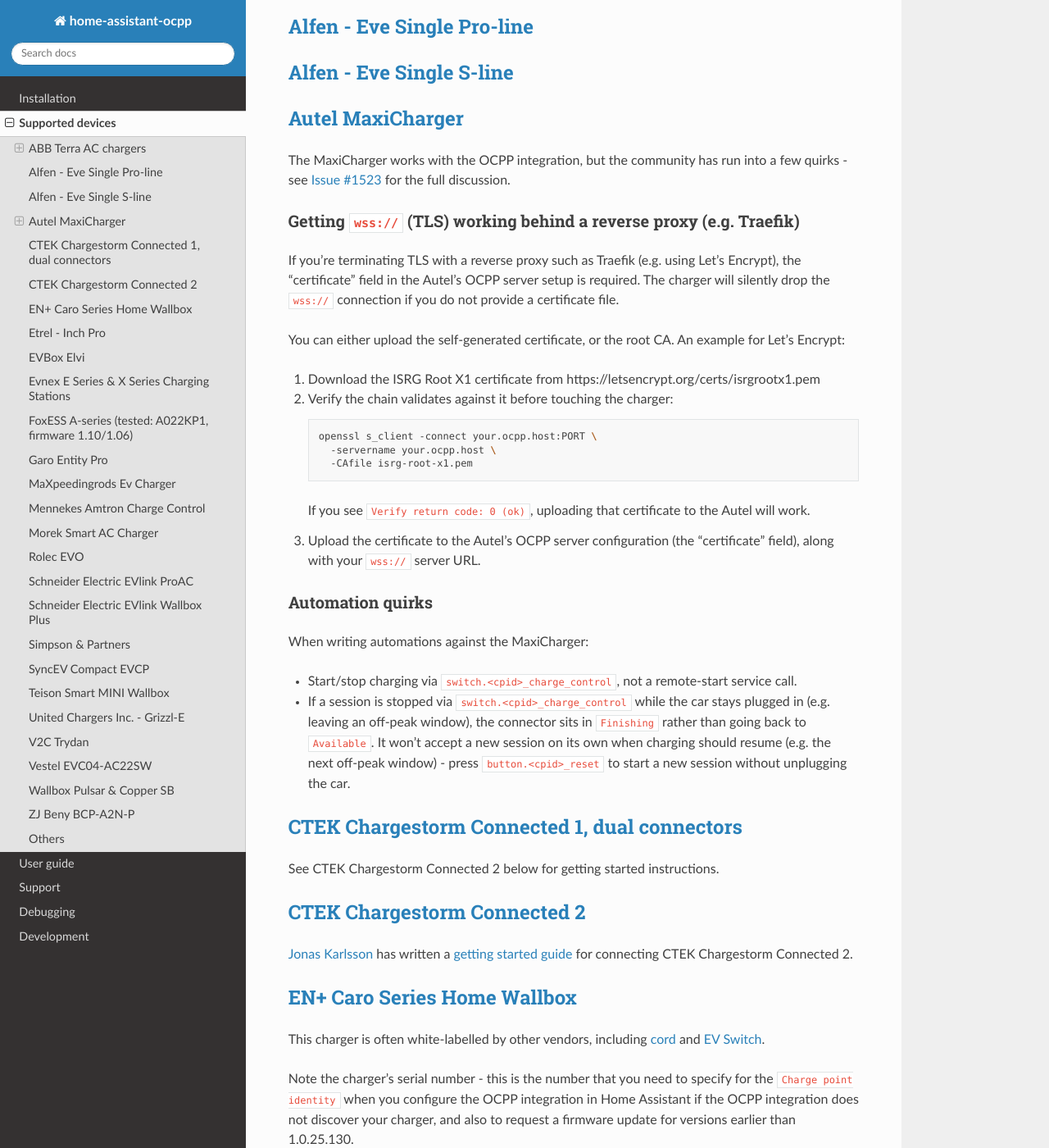
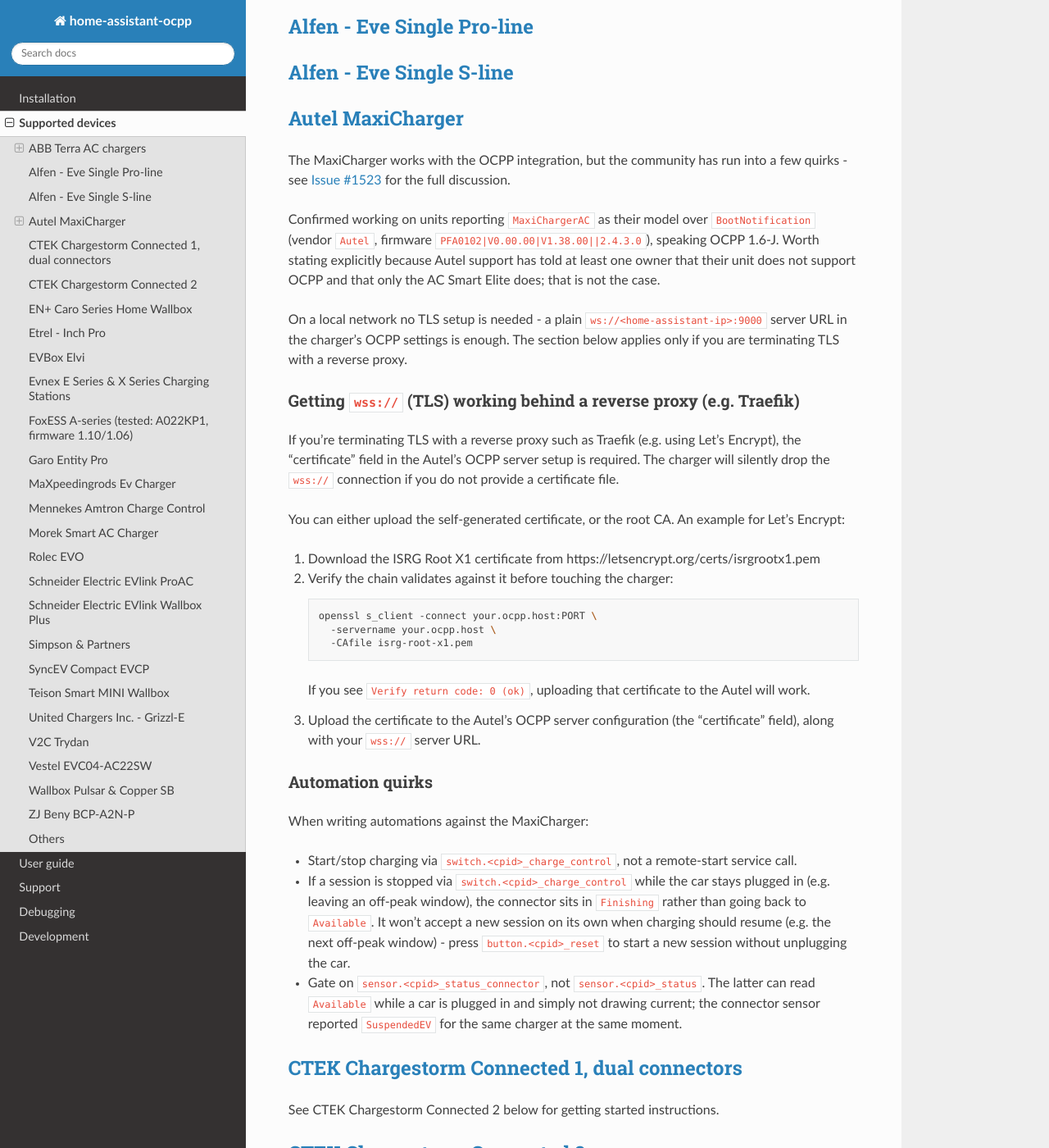
Before and after one commit to lbbrhzn/ocpp, a Sphinx documentation site: the page built from docs/supported-devices.md, in a window 1280 px wide and 1400 px high, scrolled down 1417 px. Shown: the whole window at 82% size. Built offline with Sphinx 7.4.7 and the Read the Docs theme 3.1.0, drawn with Linux system fonts in a browser that asks for light colours.

Commit message:
docs: plain ws, reported model, and the connector status caveat for Autel (#2076)
Follow-up to #2072, from two MaxiChargerAC units running here.

The section as merged documents only the wss:// + reverse proxy path,
which reads as though TLS were required. On a LAN a plain ws:// URL works
with no certificate handling at all, so the TLS instructions now say what
they are for.

Adds the model string the chargers actually report, and the fact that
Autel support has told an owner these units do not speak OCPP -- worth
contradicting in a document called supported-devices, since a vendor
saying "your model cannot do this" is what stops people trying.

Adds one automation caveat: sensor.<cpid>_status can read Available while
a car is plugged in and not drawing, where status_connector reads
SuspendedEV. Observed on two chargers in different states at the same
moment.

Co-authored-by: proscar87 <proscar87@users.noreply.github.com>
Co-authored-by: Claude Opus 5 <noreply@anthropic.com>

```diff
--- a/docs/supported-devices.md
+++ b/docs/supported-devices.md
@@ -53,6 +53,10 @@ This list is based on the overview of OCPP 1.6 implementation for ABB Terra AC (
 ## [Autel MaxiCharger](https://autelenergy.us/pages/residential)
 The MaxiCharger works with the OCPP integration, but the community has run into a few quirks - see [Issue #1523](https://github.com/lbbrhzn/ocpp/issues/1523) for the full discussion.
 
+Confirmed working on units reporting `MaxiChargerAC` as their model over `BootNotification` (vendor `Autel`, firmware `PFA0102|V0.00.00|V1.38.00||2.4.3.0`), speaking OCPP 1.6-J. Worth stating explicitly because Autel support has told at least one owner that their unit does not support OCPP and that only the AC Smart Elite does; that is not the case.
+
+On a local network no TLS setup is needed - a plain `ws://<home-assistant-ip>:9000` server URL in the charger's OCPP settings is enough. The section below applies only if you are terminating TLS with a reverse proxy.
+
 ### Getting `wss://` (TLS) working behind a reverse proxy (e.g. Traefik)
 
 If you're terminating TLS with a reverse proxy such as Traefik (e.g. using Let's Encrypt), the "certificate" field in the Autel's OCPP server setup is required. The charger will silently drop the `wss://` connection if you do not provide a certificate file.
@@ -75,6 +79,7 @@ When writing automations against the MaxiCharger:
 
 - Start/stop charging via `switch.<cpid>_charge_control`, not a remote-start service call.
 - If a session is stopped via `switch.<cpid>_charge_control` while the car stays plugged in (e.g. leaving an off-peak window), the connector sits in `Finishing` rather than going back to `Available`. It won't accept a new session on its own when charging should resume (e.g. the next off-peak window) - press `button.<cpid>_reset` to start a new session without unplugging the car.
+- Gate on `sensor.<cpid>_status_connector`, not `sensor.<cpid>_status`. The latter can read `Available` while a car is plugged in and simply not drawing current; the connector sensor reported `SuspendedEV` for the same charger at the same moment.
 
 ## [CTEK Chargestorm Connected 1, dual connectors](https://www.ctek.com/uk/ev-charging/chargestorm-connected-1)
 See CTEK Chargestorm Connected 2 below for getting started instructions.
```
